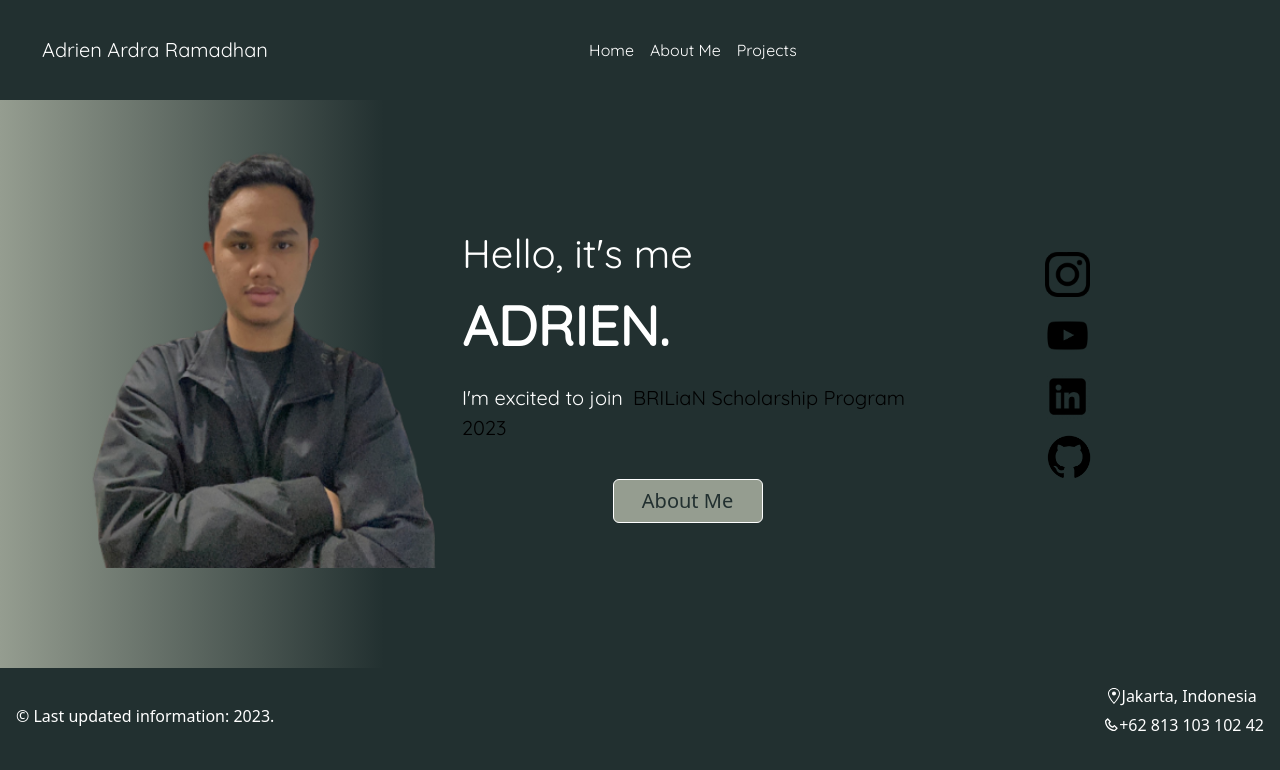
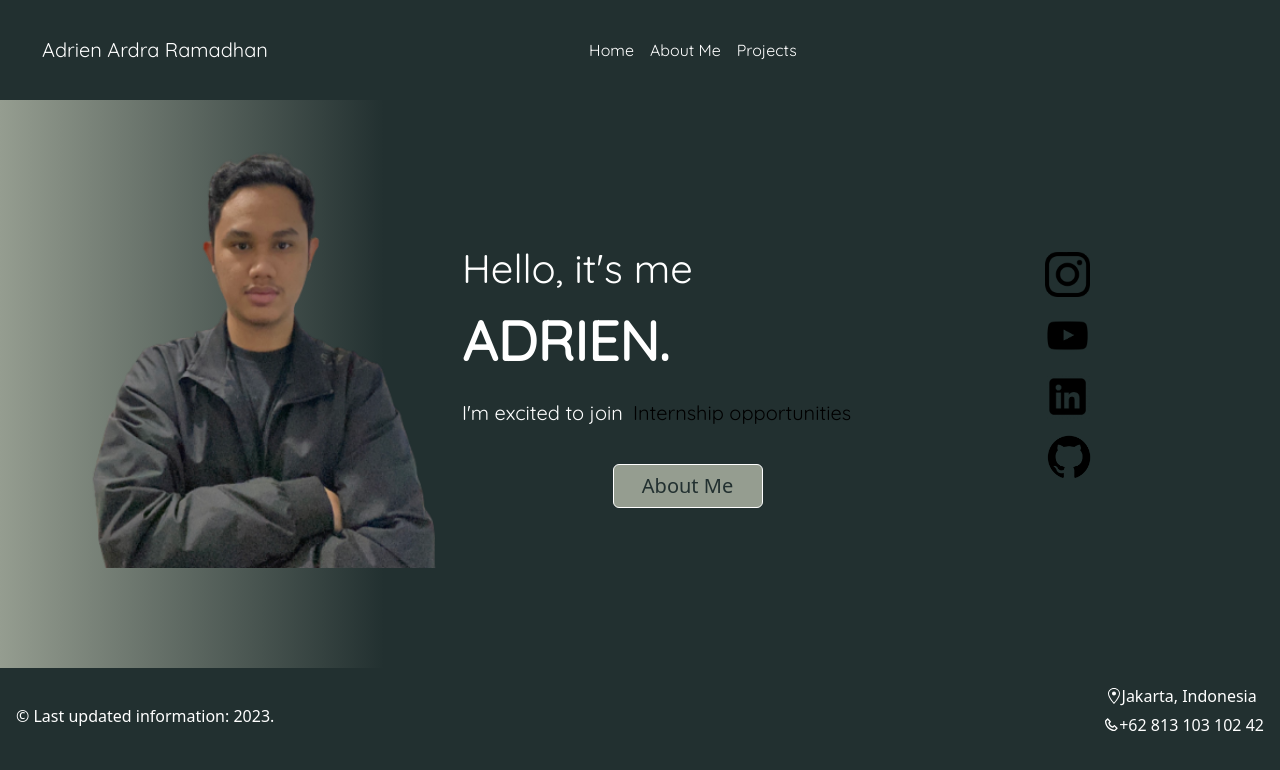
Before and after one commit to adrien1811/Adrien-Portofolio, a React (Create React App) app in the folder client/: page / in a window 1280 px wide. Shown: the top 770 px of the page. Built offline with nearby package versions, Linux system fonts and the light colour scheme.

Commit message:
new update

```diff
--- a/client/src/page/profile/profile.js
+++ b/client/src/page/profile/profile.js
@@ -29,7 +29,7 @@ const Profile = () => {
   <p style={{ fontFamily: 'Quicksand, sans-serif', fontSize: '20px' }}>
   <span style={{ color: 'white', marginRight: '10px' }}>I'm excited to join</span>
   <span style={{ color: 'black' }}>
-BRILiaN Scholarship Program 2023
+Internship opportunities
 </span>
   </p>
   <div style={{ display: 'flex', alignSelf:'center', justifyContent: 'center', position: 'relative' }}>
```
